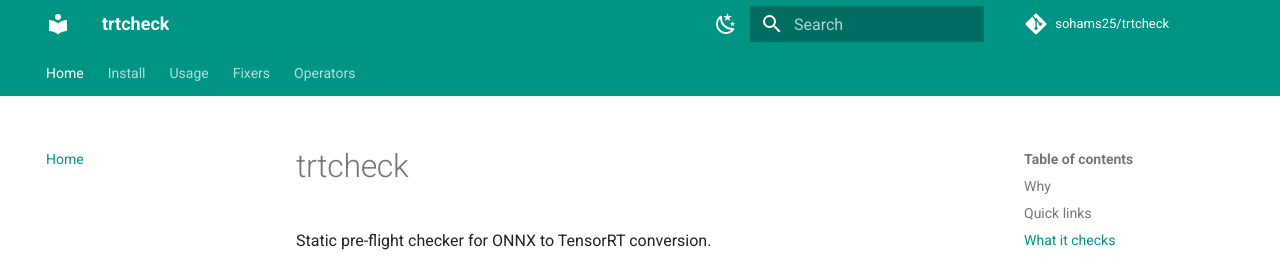
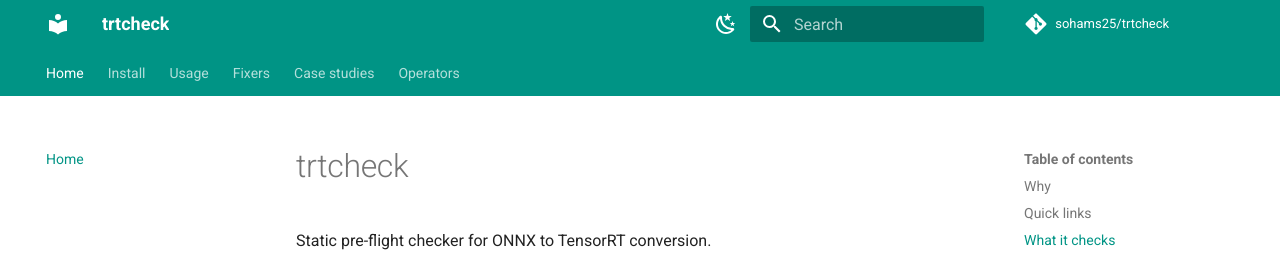
Before and after one commit to sohams25/trtcheck, an MkDocs documentation site: the page built from docs/index.md, in a window 1280 px wide and 1222 px high. Shown: the top 257 px of the window. Built offline with MkDocs 1.6.1 and Material for MkDocs 9.7.7, drawn with Linux system fonts in a browser that asks for light colours; comment, search, counter and statistics services are not loaded.

Commit message:
docs: link case studies section into the mkdocs nav
so docs.yml's site picks up docs/case-studies/uint8-input.md alongside
install / usage / fixers / operators.

```diff
--- a/mkdocs.yml
+++ b/mkdocs.yml
@@ -35,6 +35,8 @@
   - Install: install.md
   - Usage: usage.md
   - Fixers: fixers.md
+  - Case studies:
+      - UINT8 input: case-studies/uint8-input.md
   - Operators: operators/index.md
 
 markdown_extensions:
```
